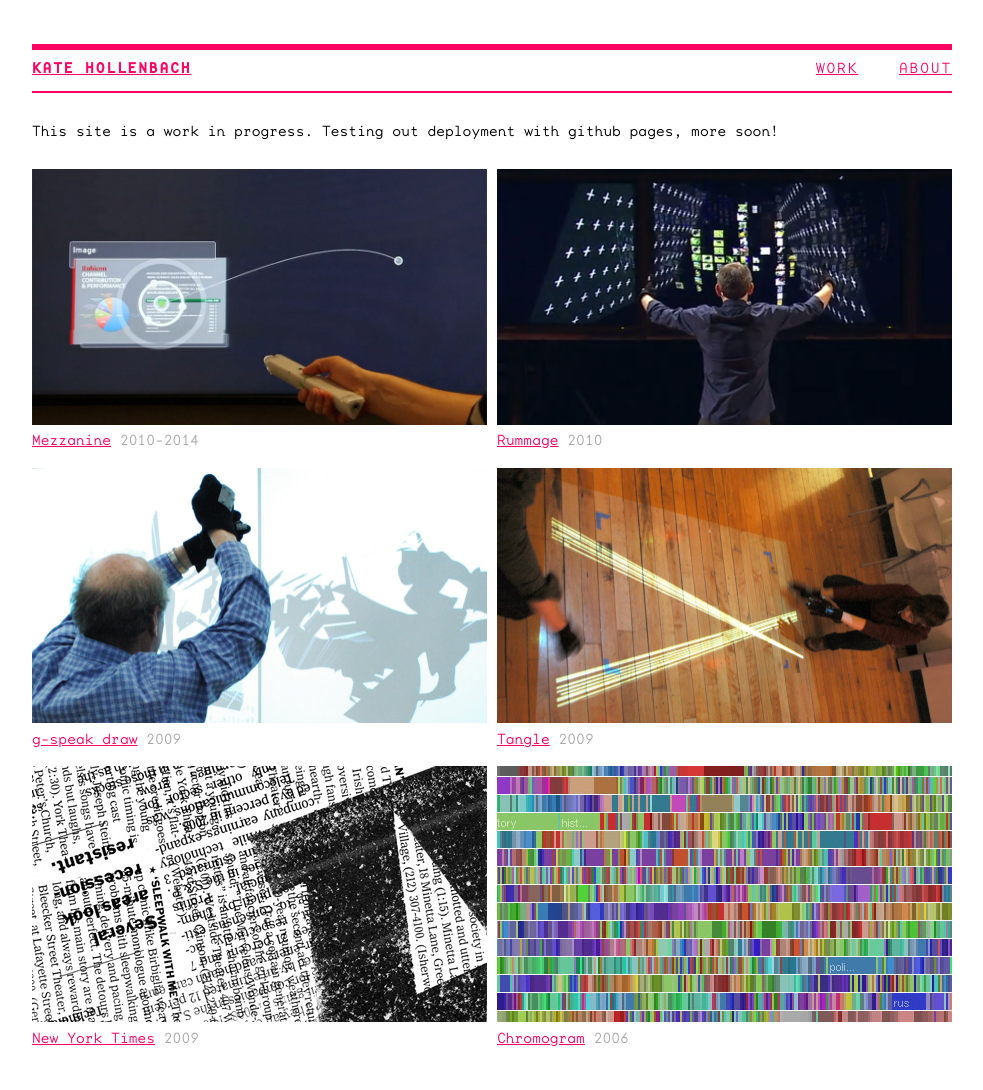
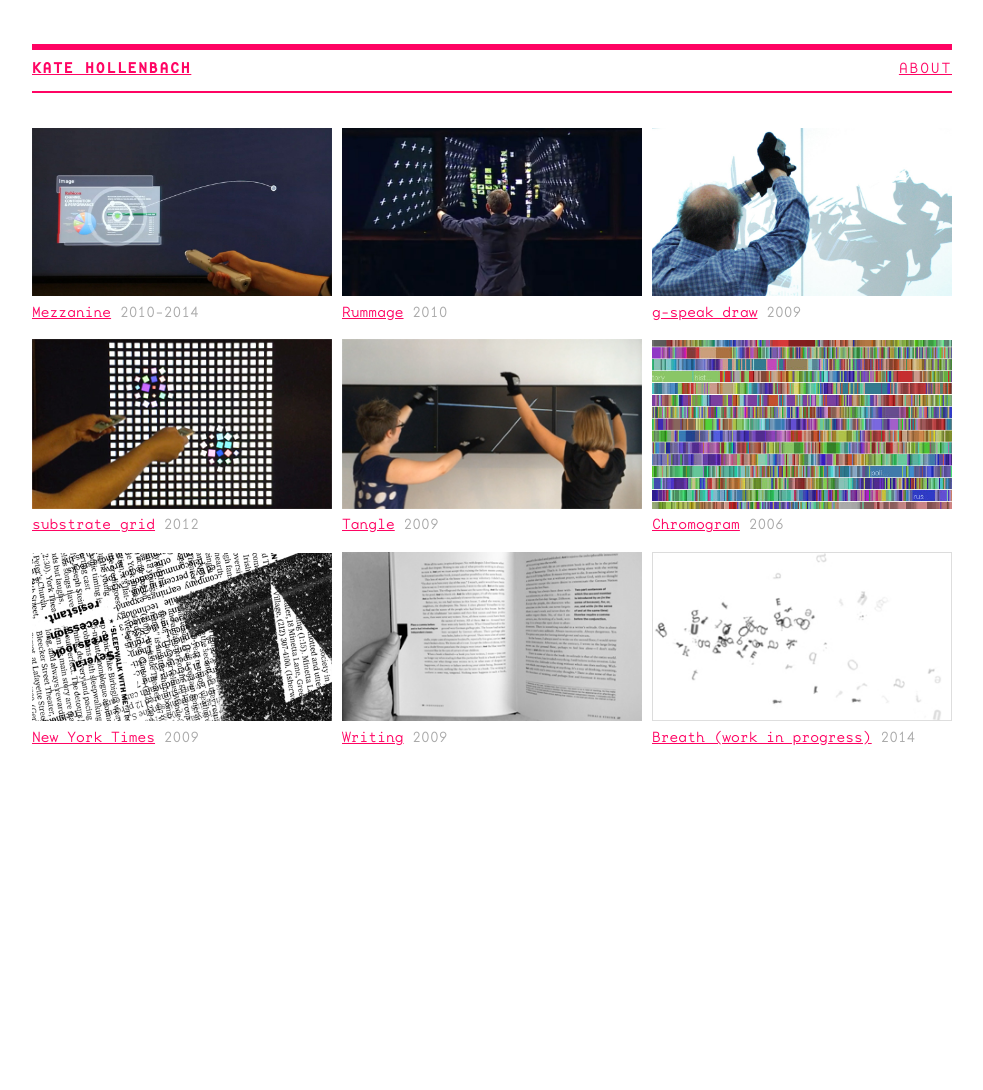
Before and after one commit to kjhollen/kjhollen.github.io, a Jekyll site: the page built from index.html, in a window 1280 px wide. Shown: the whole page, without its empty margins (148-1131 px from the left). Built offline with Jekyll 4.4.1, drawn with Linux system fonts in a browser that asks for light colours; after the commit the page ends 900 px from its top, so only the background shows below that.

Commit message:
3x3 grid on front, almost all content ready

```diff
--- a/_includes/header.html
+++ b/_includes/header.html
@@ -4,7 +4,7 @@
       <h1 class="nav-item"><a href="{{ site.url }}">kate hollenbach</a><span class="work-title">{% if page.type == "work" %} / {{ page.title }}{% endif %}</span></h1>
       <div id="site-menu">
       <ul>
-        <li class="nav-item col-3-block"><a href="{{ site.url }}">work</a></li>
+        {% if page.type == "work" %}<li class="nav-item col-3-block"><a href="{{ site.url }}">work</a></li>{% endif %}
         <li class="nav-item col-3-block"><a href="{{ site.url }}/about/">about</a></li>
       </ul>
       </div>
--- a/css/screen.css
+++ b/css/screen.css
@@ -168,14 +168,17 @@ h1, h2, #site-menu {
 
 .work {
   display: inline-block;
-  margin: 0 0 5px 5px;
   padding: 4px;
   border: 1px solid white;
-  width: 455px;
+  width: 300px;
 }
 
 .work:hover {
   border: 1px solid #ff0463;
+}
+
+.first-work {
+  margin: 0 0 5px 5px;
 }
 
 .work p {
@@ -187,7 +190,7 @@ h1, h2, #site-menu {
 }
 
 .work img {
-  width: 455px;
+  width: 300px;
 }
 
 .work p {
@@ -199,7 +202,7 @@ h1, h2, #site-menu {
   text-decoration: none;
 }
 
-.work-title {
+.work-title-splash {
   text-decoration: underline;
 }
 
--- a/index.html
+++ b/index.html
@@ -3,15 +3,13 @@ layout: default
 title: work
 ---
 
-<p>This site is a work in progress. Testing out deployment with github pages, more soon!</p>
-
 <div>
-{% for item in site.work limit:6 %}<div class="work {% cycle '', 'last-work' %}">
+{% for item in site.work limit:9 %}<div class="work {% cycle 'first-work', '', 'last-work' %}">
 	<a href="{{ item.url }}">
 	<div>
 	<img src="{{ site.baseurl }}{{ item.thumbnail-path }}" alt="{{ item.title }}"/>
 	</div>
-	<span class="work-title">{{ item.title }}</span><span class="work-date">&nbsp;{{ item.work-date }}</span></p>
+	<span class="work-title-splash">{{ item.title }}</span><span class="work-date">&nbsp;{{ item.work-date }}</span></p>
 	</a>
 	</div>{% endfor %}
 </div>
```
Also changed, not shown: _work/04-grid.md (added, +17 -0 lines), _work/07-grid.md (deleted, +0 -15 lines), _work/08-writing.md (added, +15 -0 lines), _work/05-tangle.md (renamed from _work/04-tangle.md), _work/07-new-york-times.md (renamed from _work/05-new-york-times.md), _work/09-breath.md (renamed from _work/08-breath.md), images/breath-thumb.jpg, images/grid-thumb.jpg, images/tangle-thumb.jpg, images/writing-book-1.jpg (added), images/writing-book-2.jpg (added), images/writing-book-3.jpg (added), images/writing-book-4.jpg (added), images/writing-thumb.jpg (added).
